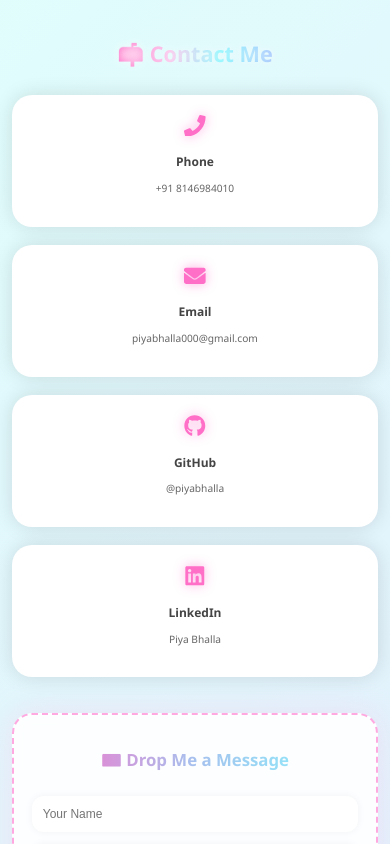
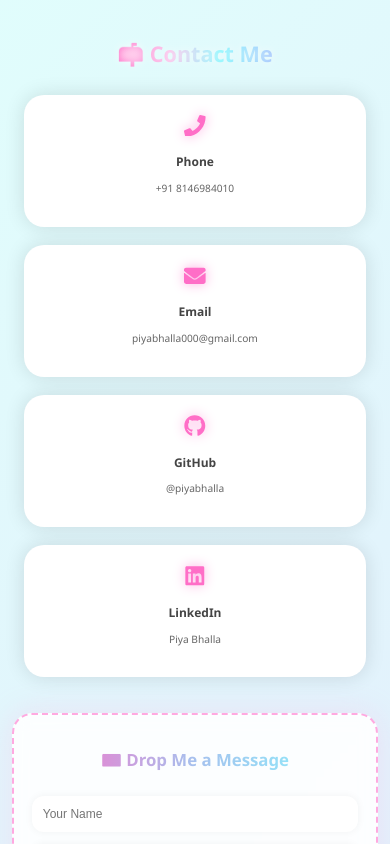
Before and after one commit to piyabhalla/piya-portfolio, a Next.js app: page /contact in a window 390 px wide. Shown: the top 844 px of the page. Built offline with nearby package versions, Linux system fonts and the light colour scheme.

Commit message:
contact page made mobile responsive

```diff
--- a/src/app/contact/page.module.css
+++ b/src/app/contact/page.module.css
@@ -8,6 +8,7 @@
   background-size: 600% 600%;
   animation: neonFlow 12s ease infinite;
   font-family: 'Segoe UI', sans-serif;
+  overflow-x: hidden;
 }
 
 @keyframes neonFlow {
@@ -34,6 +35,7 @@
   width: 100%;
   max-width: 800px;
   margin-bottom: 3rem;
+  padding: 0 1rem;
 }
 
 @media (min-width: 640px) {
@@ -89,6 +91,7 @@
   box-shadow: 0 0 30px rgba(255, 182, 230, 0.3);
   border: 2px dashed #ffa9e0;
   backdrop-filter: blur(8px);
+  margin: 0 1rem;
 }
 
 .formHeading {
@@ -110,6 +113,7 @@
   background: #fff;
   color: #333;
   box-shadow: 0 0 8px rgba(0, 0, 0, 0.05);
+  width: 100%;
 }
 
 .form input:focus,
@@ -129,6 +133,7 @@
   box-shadow: 0 0 15px #ffcbf5;
   transition: all 0.3s ease;
   align-self: center;
+  width: fit-content;
 }
 
 .form button:hover {
@@ -157,14 +162,6 @@
 
 /* 🔻 Responsive Fixes */
 @media (max-width: 768px) {
-  .cardGrid {
-    grid-template-columns: 1fr;
-  }
-
-  .form {
-    padding: 1.5rem;
-  }
-
   .heading {
     font-size: 2rem;
   }
@@ -175,6 +172,10 @@
 
   .formHeading {
     font-size: 1.4rem;
+  }
+
+  .form {
+    padding: 1.5rem;
   }
 
   .form button,
--- a/src/app/page.tsx
+++ b/src/app/page.tsx
@@ -9,10 +9,10 @@ export default function Home() {
   const sparkleCount = 20
 
   useEffect(() => {
-    const sparkles = document.querySelectorAll(.${styles.sparkle})
+    const sparkles = document.querySelectorAll(`.${styles.sparkle}`)
     sparkles.forEach((sparkle: any) => {
-      sparkle.style.left = ${Math.random() * 100}%
-      sparkle.style.top = ${Math.random() * 100}%
+      sparkle.style.left = `${Math.random() * 100}%`
+      sparkle.style.top = `${Math.random() * 100}%`
     })
   }, [])
 
```
